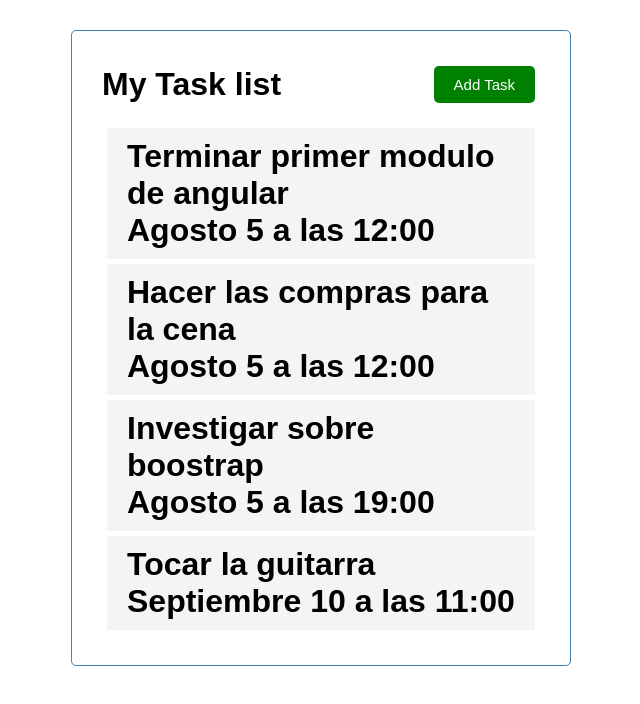
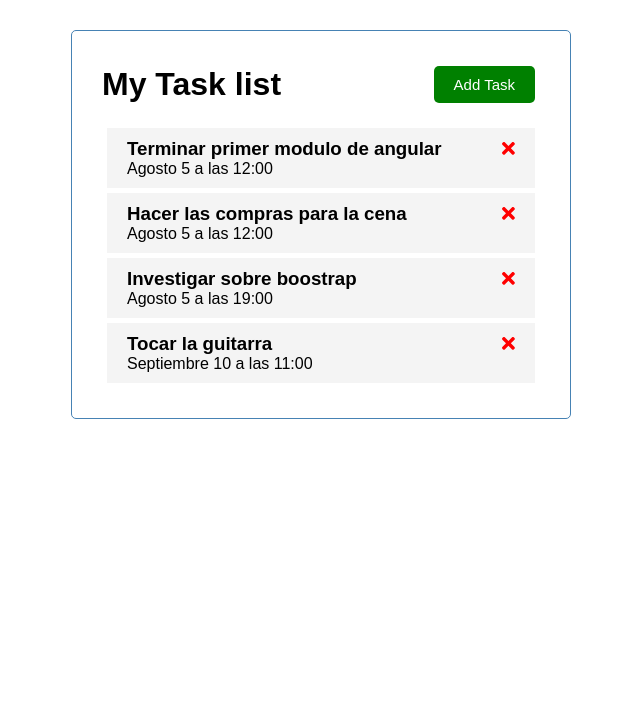
Before and after one commit to sebastianignaciom/task-list, an Angular app: page / in a window 1280 px wide. Shown: the top 704 px of the page, without its empty margins (319-959 px from the left). Built offline with nearby package versions, Linux system fonts and the light colour scheme.

Commit message:
Componente de lista de items

```diff
--- a/package.json
+++ b/package.json
@@ -18,6 +18,11 @@
     "@angular/platform-browser": "~13.1.0",
     "@angular/platform-browser-dynamic": "~13.1.0",
     "@angular/router": "~13.1.0",
+    "@fortawesome/angular-fontawesome": "^0.10.1",
+    "@fortawesome/fontawesome-svg-core": "~1.2.36",
+    "@fortawesome/free-brands-svg-icons": "^5.15.4",
+    "@fortawesome/free-regular-svg-icons": "^5.15.4",
+    "@fortawesome/free-solid-svg-icons": "^5.15.4",
     "rxjs": "~7.4.0",
     "tslib": "^2.3.0",
     "zone.js": "~0.11.4"
--- a/src/app/app.module.ts
+++ b/src/app/app.module.ts
@@ -6,6 +6,7 @@
 import { ButtonComponent } from './component/button/button.component';
 import { TasksComponent } from './component/tasks/tasks.component';
 import { TasksItemComponent } from './component/tasks-item/tasks-item.component';
+import { FontAwesomeModule } from '@fortawesome/angular-fontawesome';
 
 @NgModule({
   declarations: [
@@ -16,7 +17,8 @@
     TasksItemComponent
   ],
   imports: [
-    BrowserModule
+    BrowserModule,
+    FontAwesomeModule
   ],
   providers: [],
   bootstrap: [AppComponent]
--- a/src/app/component/tasks-item/tasks-item.component.html
+++ b/src/app/component/tasks-item/tasks-item.component.html
@@ -1,4 +1,11 @@
 <div class="task">
-    <h1>{{task.text}}</h1>
-    <h1>{{task.day}}</h1>
+    <h3>{{task.text}}
+        <fa-icon
+            [icon]="faTimes"
+            [ngStyle]="{'color':'red'}"
+        ></fa-icon>
+    </h3>
+    <p>
+        {{task.day}}
+    </p>
 </div>
--- a/src/app/component/tasks-item/tasks-item.component.ts
+++ b/src/app/component/tasks-item/tasks-item.component.ts
@@ -1,6 +1,7 @@
 import { Component, OnInit, Input } from '@angular/core';
 import { Task } from 'src/app/Task';
 import { TASK } from 'src/app/mock_tasks';
+import { faTimes } from '@fortawesome/free-solid-svg-icons';
 
 @Component({
   selector: 'app-tasks-item',
@@ -10,6 +11,7 @@
 export class TasksItemComponent implements OnInit {
 
   @Input() task: Task=TASK[0]
+  faTimes= faTimes;
 
   constructor() { }
 
--- a/src/app/component/tasks/tasks.component.ts
+++ b/src/app/component/tasks/tasks.component.ts
@@ -1,6 +1,8 @@
 import { Component, OnInit } from '@angular/core';
 import { Task } from 'src/app/Task';
 import { TASK } from 'src/app/mock_tasks';
+
+
 
 @Component({
   selector: 'app-tasks',
@@ -11,6 +13,7 @@
 
   tasks: Task[]= TASK;
 
+
   constructor() { }
 
   ngOnInit(): void {
```
Also changed, not shown: 1 other file (tests, documents, lock files or other folders).
